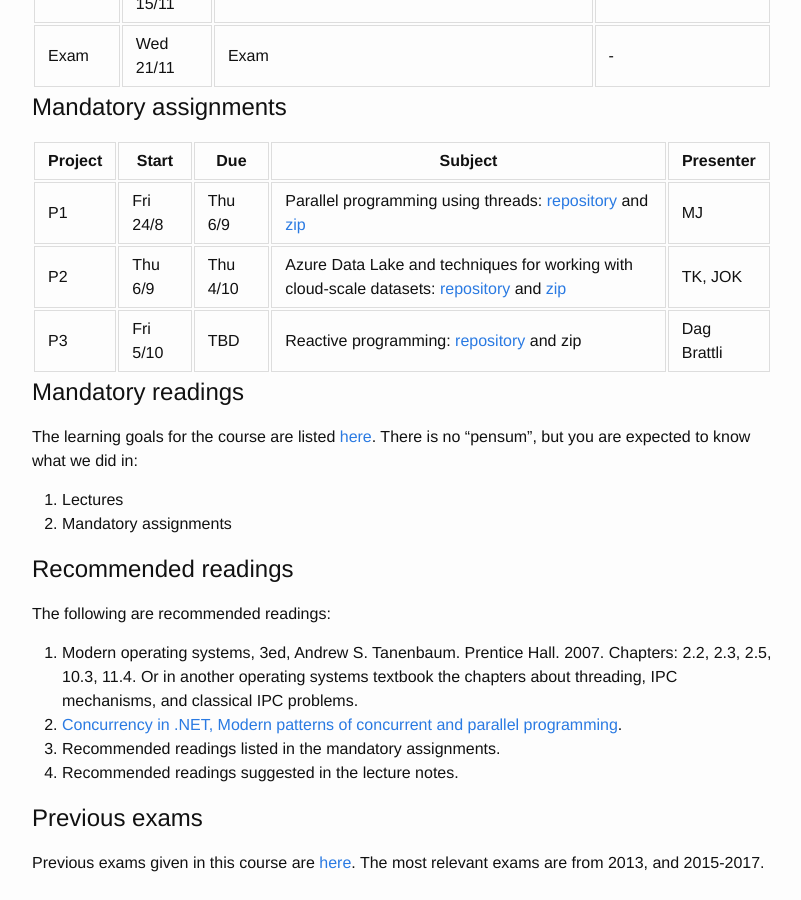
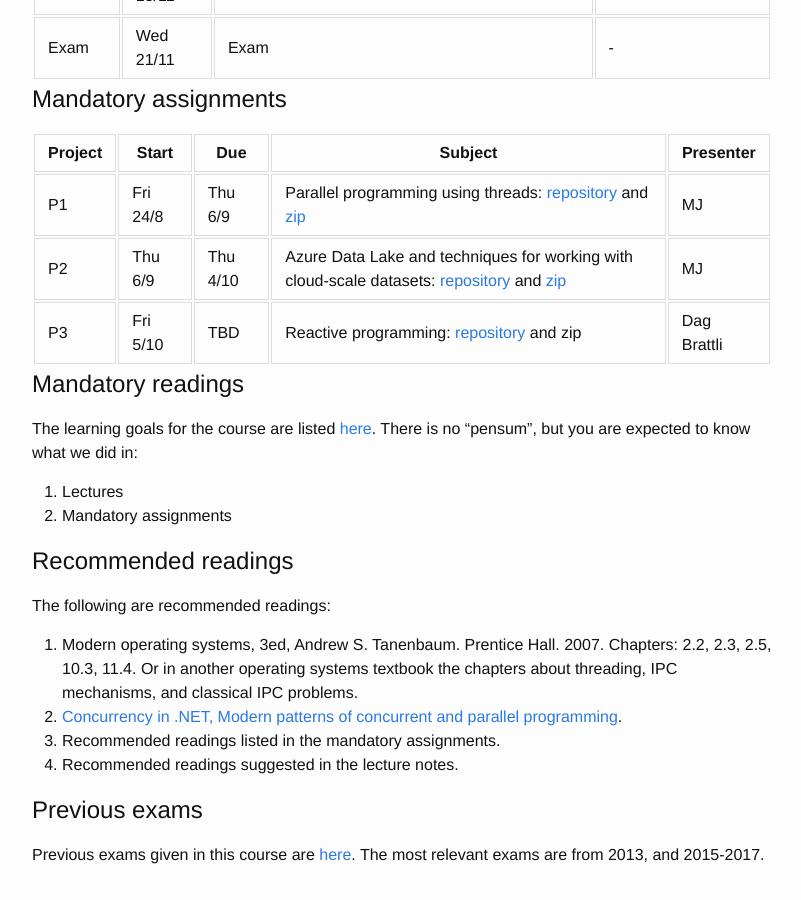
Before and after one commit to uit-inf-2202-f18/uit-inf-2202-f18.github.io, a Jekyll site: the page built from index.md, in a window 1280 px wide and 900 px high, scrolled down 1769 px. Shown: the whole window, without its empty margins (238-1039 px from the left). Built offline with Jekyll 4.4.1, drawn with Linux system fonts in a browser that asks for light colours; our own code applies the rules of GitHub Pages for plain Markdown files.

Commit message:
Minor fixes

```diff
--- a/index.md
+++ b/index.md
@@ -23,7 +23,7 @@ Please ruminate on [this page about citation, plagiarism, &c. from the universit
 
 Refer to the lecture and mandatory assignment plan, and e-mails for which room is used when.
 
-## Staff
+### Staff
 
 * **Responsible Professor:** Lars Ailo Bongo
 * **Teaching assistant** Mads Johansen
@@ -58,7 +58,7 @@ Refer to the lecture and mandatory assignment plan, and e-mails for which room i
 | Project |	Start      | Due      | Subject  | Presenter |
 |---------|------------|----------|----------|---------|
 | P1 	  | Fri 24/8   | Thu 6/9  | Parallel programming using threads: [repository](https://github.com/uit-inf-2202-f18/assignment-1) and [zip](assignments/1.zip) | MJ      |
-| P2      | Thu 6/9    | Thu 4/10 | Azure Data Lake and techniques for working with cloud-scale datasets: [repository](https://github.com/uit-inf-2202-f18/assignment-2) and [zip](assignments/2.zip) | TK, JOK |
+| P2      | Thu 6/9    | Thu 4/10 | Azure Data Lake and techniques for working with cloud-scale datasets: [repository](https://github.com/uit-inf-2202-f18/assignment-2) and [zip](assignments/2.zip) | MJ |
 | P3      | Fri 5/10   | TBD      | Reactive programming: [repository](https://github.com/uit-inf-2202-f18/assignment-3) and zip  | Dag Brattli      |
 
 
```
